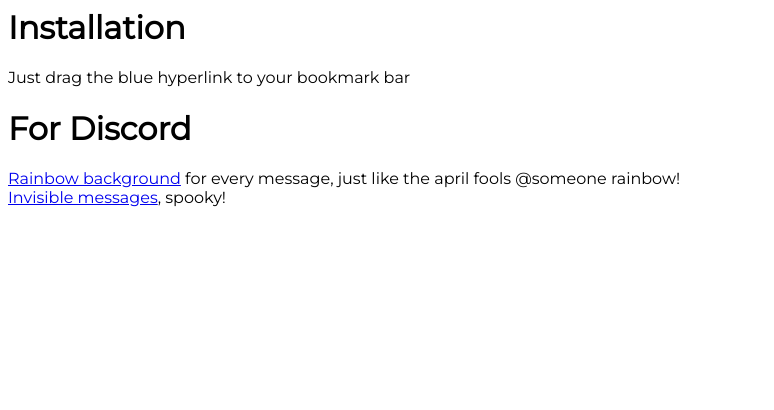
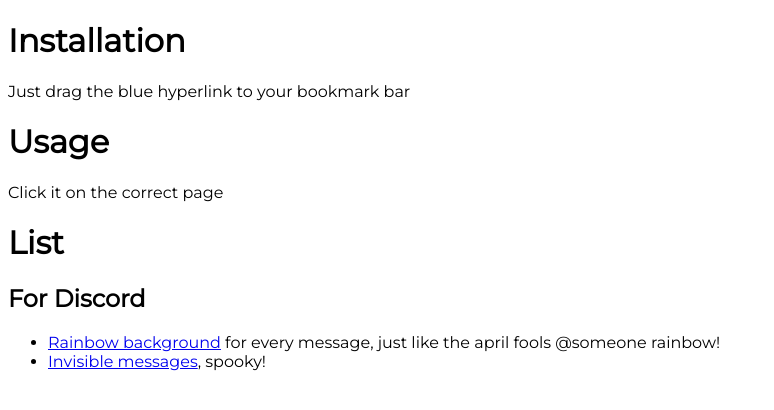
Before and after one commit to SuperOP535/bookmarklets, a plain HTML site: page index.html in a window 1280 px wide. Shown: the whole page, without its empty margins (0-774 px from the left). Drawn offline with Linux system fonts and the light colour scheme.

Commit message:
Update index.html

```diff
--- a/index.html
+++ b/index.html
@@ -1,4 +1,9 @@
+<!DOCTYPE html>
+<html>
+<head>
   <link href="https://fonts.googleapis.com/css?family=Montserrat" rel="stylesheet">
+</head>
+<body>
   <style>
     body {
       font-family: 'Montserrat', sans-serif;
@@ -7,6 +12,14 @@
   <h1>Installation</h1>
   Just drag the blue hyperlink to your bookmark bar
 
-<h1>For Discord</h1>
-<a href="javascript:(function(a){a=document.createElement('style');a.innerHTML='.message-text:last-child{background:-webkit-gradient(linear,right top,left top,from(rgba(255,0,0,.2)),color-stop(rgba(255,255,0,.2)),color-stop(rgba(0,255,0,.2)),to(rgba(0,0,255,.2)));background:linear-gradient(270deg,rgba(255,0,0,.2),rgba(255,255,0,.2),rgba(0,255,0,.2),rgba(0,0,255,.2));border-radius:4px}';document.head.appendChild(a);})();">Rainbow background</a> for every message, just like the april fools @someone rainbow!<br>
-<a href="javascript:(function(a){a=document.createElement('style');a.innerHTML='.message-text:last-child{visibility:hidden;}';document.head.appendChild(a);})();">Invisible messages</a>, spooky!
+  <h1>Usage</h1>
+  Click it on the correct page
+
+  <h1>List</h1>
+  <h2>For Discord</h1>
+  <ul>
+    <li><a href="javascript:(function(a){a=document.createElement('style');a.innerHTML='.message-text:last-child{background:-webkit-gradient(linear,right top,left top,from(rgba(255,0,0,.2)),color-stop(rgba(255,255,0,.2)),color-stop(rgba(0,255,0,.2)),to(rgba(0,0,255,.2)));background:linear-gradient(270deg,rgba(255,0,0,.2),rgba(255,255,0,.2),rgba(0,255,0,.2),rgba(0,0,255,.2));border-radius:4px}';document.head.appendChild(a);})();">Rainbow background</a> for every message, just like the april fools @someone rainbow!</li>
+    <li><a href="javascript:(function(a){a=document.createElement('style');a.innerHTML='.message-text:last-child{visibility:hidden;}';document.head.appendChild(a);})();">Invisible messages</a>, spooky!</li>
+  </ul>
+</body>
+</html>
```
Lines whose indentation alone changed are shown as unchanged.
